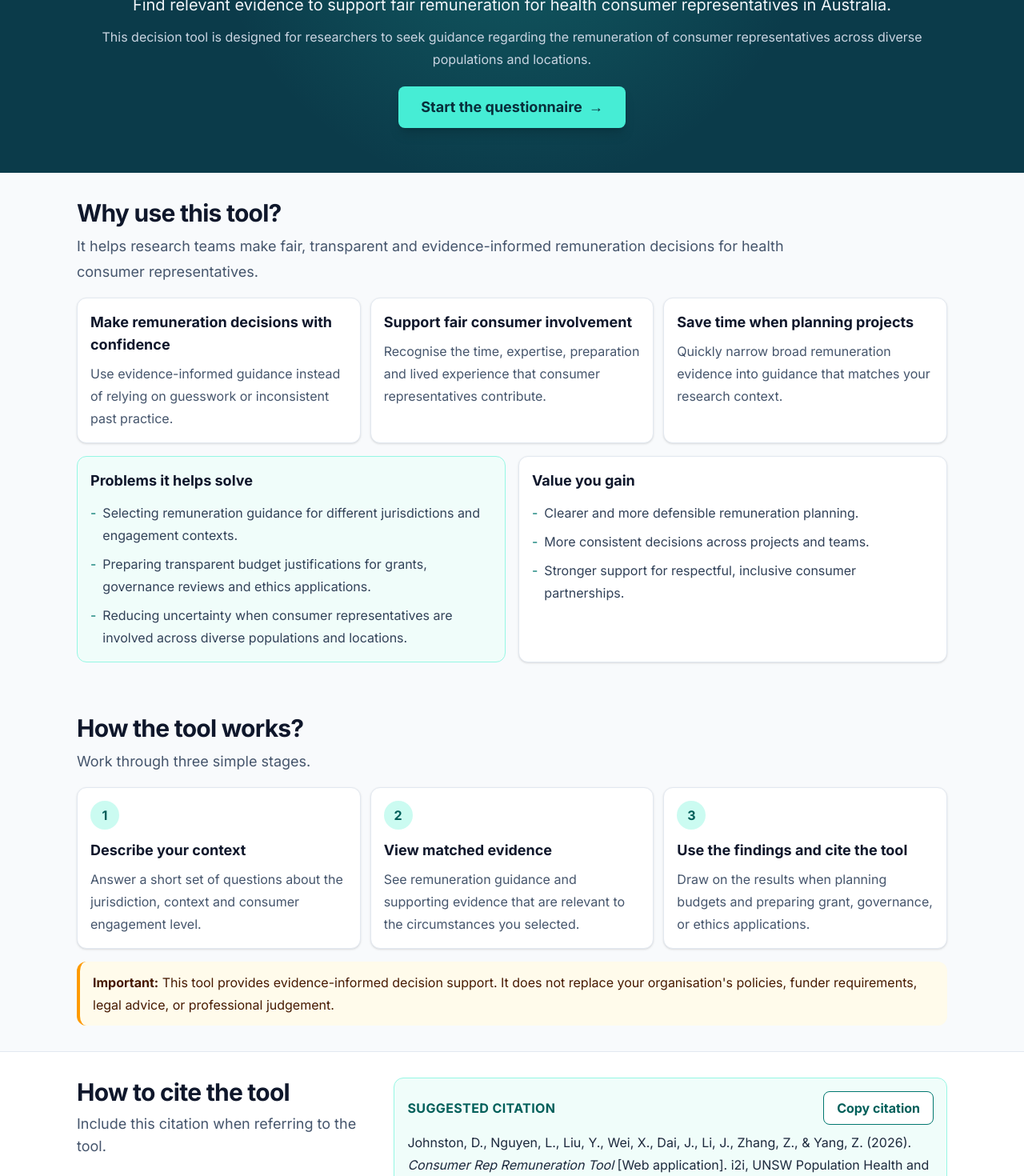
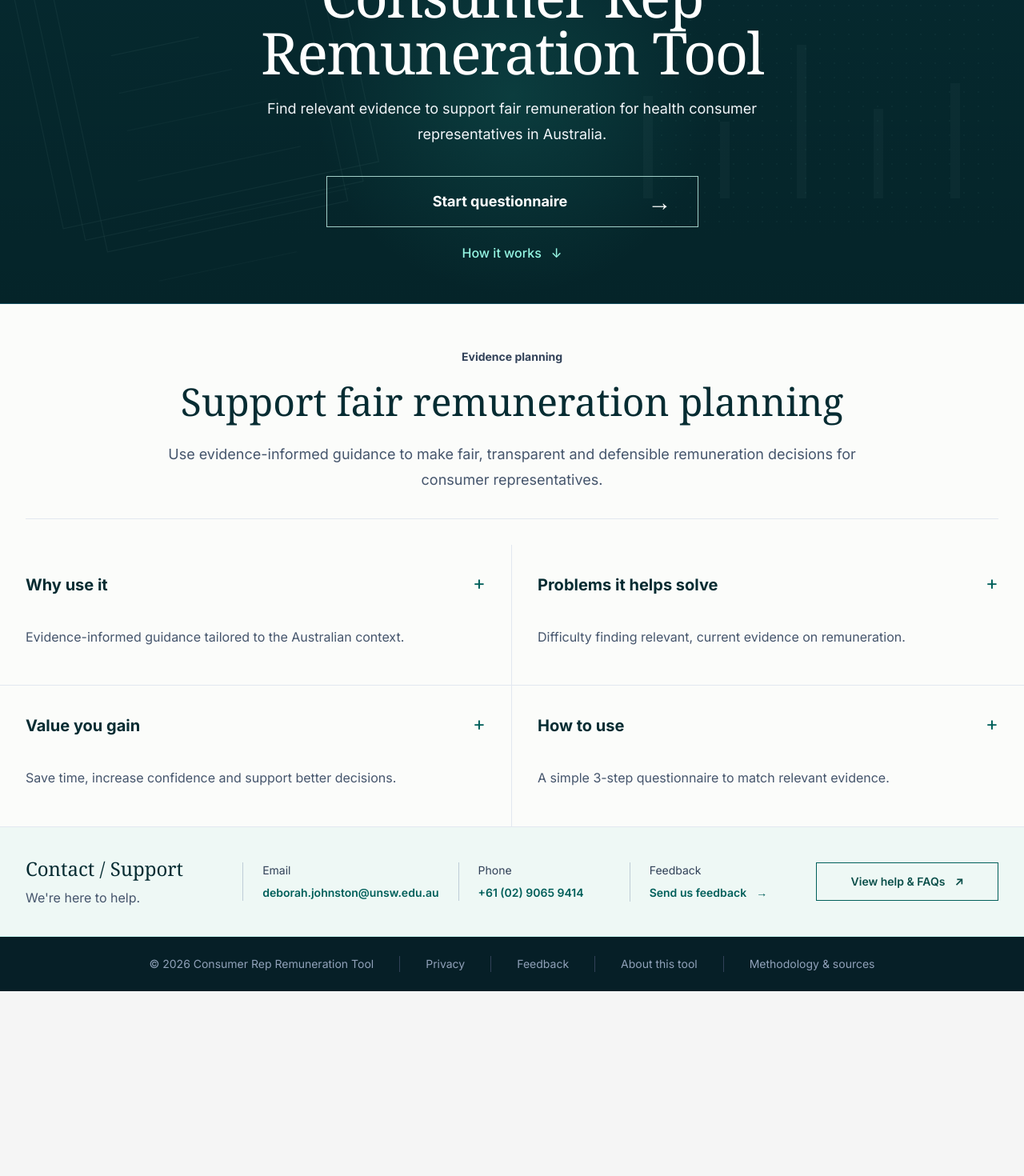
Before and after one commit to unsw-cse-comp99-3900/capstone-project-26t2-9900-t13c-cake, a Next.js app: page / in a window 1280 px wide. Shown: the part 140-1610 px from the top of the page at 80% size. After the commit the page ends 1379 px from the top, so only its background shows below. Built offline with nearby package versions, Linux system fonts and the light colour scheme.

Commit message:
feat: refine landing experience and support info

```diff
--- a/src/app/globals.css
+++ b/src/app/globals.css
@@ -41,6 +41,63 @@
 ::selection {
   background: #0f766e;
   color: #ffffff;
+}
+
+.landing-rise {
+  animation: landing-rise 700ms ease-out both;
+}
+
+.landing-rise-delay-1 {
+  animation-delay: 110ms;
+}
+
+.landing-rise-delay-2 {
+  animation-delay: 220ms;
+}
+
+.landing-rise-delay-3 {
+  animation-delay: 330ms;
+}
+
+.landing-rise-delay-4 {
+  animation-delay: 440ms;
+}
+
+.landing-rise-delay-5 {
+  animation-delay: 550ms;
+}
+
+.landing-rise-delay-6 {
+  animation-delay: 660ms;
+}
+
+.landing-line {
+  animation: landing-line 720ms ease-out both;
+  transform-origin: center;
+}
+
+@keyframes landing-rise {
+  from {
+    opacity: 0;
+    transform: translateY(16px);
+  }
+
+  to {
+    opacity: 1;
+    transform: translateY(0);
+  }
+}
+
+@keyframes landing-line {
+  from {
+    opacity: 0;
+    transform: scaleX(0.72);
+  }
+
+  to {
+    opacity: 1;
+    transform: scaleX(1);
+  }
 }
 
 @media (prefers-contrast: more) {
--- a/src/components/landing/LandingPage.tsx
+++ b/src/components/landing/LandingPage.tsx
@@ -1,287 +1,229 @@
 import Link from "next/link";
-import { CitationCopyButton } from "./CitationCopyButton";
 
-const instructions = [
+const featurePanels = [
   {
-    title: "Describe your context",
-    description:
-      "Answer a short set of questions about the jurisdiction, context and consumer engagement level.",
+    title: "Why use it",
+    summary: "Evidence-informed guidance tailored to the Australian context.",
+    details:
+      "Support fair and consistent remuneration planning with guidance matched to your research circumstances.",
   },
   {
-    title: "View matched evidence",
-    description:
-      "See remuneration guidance and supporting evidence that are relevant to the circumstances you selected.",
+    title: "Problems it helps solve",
+    summary: "Difficulty finding relevant, current evidence on remuneration.",
+    details: "Uncertainty about fair, reasonable and consistent payment.",
   },
   {
-    title: "Use the findings and cite the tool",
-    description:
-      "Draw on the results when planning budgets and preparing grant, governance, or ethics applications.",
+    title: "Value you gain",
+    summary: "Save time, increase confidence and support better decisions.",
+    details:
+      "Use clearer evidence when preparing project budgets, governance notes and ethics materials.",
+  },
+  {
+    title: "How to use",
+    summary: "A simple 3-step questionnaire to match relevant evidence.",
+    details:
+      "Answer context questions, view matched results, then use and cite the guidance.",
   },
 ];
 
-const reasons = [
-  {
-    title: "Make remuneration decisions with confidence",
-    description:
-      "Use evidence-informed guidance instead of relying on guesswork or inconsistent past practice.",
-  },
-  {
-    title: "Support fair consumer involvement",
-    description:
-      "Recognise the time, expertise, preparation and lived experience that consumer representatives contribute.",
-  },
-  {
-    title: "Save time when planning projects",
-    description:
-      "Quickly narrow broad remuneration evidence into guidance that matches your research context.",
-  },
-];
-
-const supportAreas = [
-  "Selecting remuneration guidance for different jurisdictions and engagement contexts.",
-  "Preparing transparent budget justifications for grants, governance reviews and ethics applications.",
-  "Reducing uncertainty when consumer representatives are involved across diverse populations and locations.",
-];
-
-const values = [
-  "Clearer and more defensible remuneration planning.",
-  "More consistent decisions across projects and teams.",
-  "Stronger support for respectful, inclusive consumer partnerships.",
-];
-
-const citation =
-  "Johnston, D., Nguyen, L., Liu, Y., Wei, X., Dai, J., Li, J., Zhang, Z., & Yang, Z. (2026). Consumer Rep Remuneration Tool [Web application]. i2i, UNSW Population Health and UNSW COMP9900/3900 Team T13C.";
-
 export function LandingPage() {
   return (
-    <main id="main-content" tabIndex={-1} className="min-h-screen overflow-hidden bg-slate-50 text-slate-900 outline-none">
-      <section className="relative isolate bg-[#0b3b4a] text-white">
+    <main
+      id="main-content"
+      tabIndex={-1}
+      className="min-h-screen overflow-hidden bg-[#fbfcfa] text-slate-900 outline-none"
+    >
+      <section className="relative isolate flex min-h-[520px] border-b border-[#164f5f] bg-[#062c32] text-white">
         <div
           aria-hidden="true"
-          className="absolute inset-0 -z-10 bg-[radial-gradient(circle_at_top,_rgba(45,212,191,0.22),_transparent_52%)]"
+          className="absolute inset-0 -z-10 bg-[radial-gradient(circle_at_center,_rgba(40,166,150,0.17),_transparent_36%),linear-gradient(180deg,_rgba(0,0,0,0.05),_rgba(0,0,0,0.18))]"
         />
-        <div className="mx-auto flex w-full max-w-6xl flex-col items-center px-4 py-8 text-center sm:px-6 sm:py-10 lg:px-8 lg:py-14">
-            <h1 className="w-full text-3xl font-bold leading-tight tracking-tight sm:text-4xl lg:text-5xl">
+        <div
+          aria-hidden="true"
+          className="absolute left-8 top-7 -z-10 hidden h-[390px] w-[420px] -rotate-12 opacity-20 lg:block"
+        >
+          <span className="absolute inset-x-2 top-0 h-[360px] border border-teal-100/25" />
+          <span className="absolute inset-x-8 top-5 h-[360px] border border-teal-100/25" />
+          <span className="absolute inset-x-14 top-10 h-[360px] border border-teal-100/25" />
+          <span className="absolute left-28 top-40 h-px w-28 bg-teal-100/24" />
+          <span className="absolute left-28 top-52 h-px w-36 bg-teal-100/18" />
+          <span className="absolute left-28 top-64 h-px w-48 bg-teal-100/14" />
+          <span className="absolute left-28 top-80 h-px w-52 bg-teal-100/20" />
+          <span className="absolute left-28 top-96 h-px w-64 bg-teal-100/16" />
+          <span className="absolute left-28 top-112 h-px w-44 bg-teal-100/14" />
+        </div>
+        <div
+          aria-hidden="true"
+          className="absolute right-8 top-12 -z-10 hidden h-[380px] w-[430px] opacity-25 lg:block"
+        >
+          <span className="absolute inset-0 opacity-50 [background-image:radial-gradient(rgba(125,219,207,0.34)_1px,transparent_1px)] [background-size:18px_18px]" />
+          <span className="absolute bottom-10 right-12 h-36 w-3 bg-teal-100/12" />
+          <span className="absolute bottom-10 right-36 h-28 w-3 bg-teal-100/12" />
+          <span className="absolute bottom-10 right-60 h-48 w-3 bg-teal-100/12" />
+          <span className="absolute bottom-10 right-84 h-24 w-3 bg-teal-100/12" />
+          <span className="absolute bottom-10 right-108 h-32 w-3 bg-teal-100/12" />
+        </div>
+
+        <div className="mx-auto flex w-full max-w-5xl flex-col items-center justify-center px-4 pb-10 pt-12 text-center sm:px-6 lg:px-8">
+          <p className="landing-rise text-sm font-semibold uppercase tracking-[0.28em] text-teal-200">
+            Evidence-informed decision support
+          </p>
+          <h1 className="landing-rise landing-rise-delay-1 mt-5 max-w-4xl font-[Georgia,serif] text-5xl font-normal leading-[0.98] tracking-tight text-white sm:text-6xl lg:text-7xl">
             Consumer Rep Remuneration Tool
           </h1>
-            <p className="mt-3 w-full text-lg leading-8 text-slate-100 sm:text-xl sm:leading-9">
-              Find relevant evidence to support fair remuneration for health consumer representatives in Australia.
+          <p className="landing-rise landing-rise-delay-2 mt-5 max-w-2xl text-lg leading-8 text-slate-100">
+            Find relevant evidence to support fair remuneration for health
+            consumer representatives in Australia.
           </p>
-            <p className="mt-2 w-full text-base leading-7 text-slate-300">
-              This decision tool is designed for researchers to seek guidance regarding the remuneration of consumer representatives across diverse populations and locations.
-            </p>
+
+          <div className="landing-rise landing-rise-delay-3 mt-9 flex w-full max-w-[465px] flex-col items-center gap-5">
             <Link
               href="/questionnaire"
-              className="mt-5 inline-flex min-h-12 items-center justify-center rounded-lg bg-teal-300 px-7 py-3 text-lg font-bold text-[#082f3b] shadow-lg shadow-black/15 transition hover:bg-teal-200 focus-visible:outline-3 focus-visible:outline-offset-4 focus-visible:outline-white"
+              className="group inline-flex min-h-16 w-full items-center justify-center border border-teal-100/80 px-8 py-4 text-lg font-bold text-white transition hover:border-teal-100 hover:bg-teal-50 hover:text-[#062c32] focus-visible:outline-3 focus-visible:outline-offset-4 focus-visible:outline-white"
             >
-              Start the questionnaire
-              <span aria-hidden="true" className="ml-2">
+              <span className="flex-1 text-center">Start questionnaire</span>
+              <span
+                aria-hidden="true"
+                className="text-3xl font-normal leading-none transition-transform group-hover:translate-x-1"
+              >
                 &rarr;
               </span>
             </Link>
-        </div>
-      </section>
-
-      <section
-        aria-labelledby="why-heading"
-        className="mx-auto w-full max-w-6xl px-4 py-7 sm:px-6 sm:py-8 lg:px-8"
+            <Link
+              href="#how-it-works"
+              className="inline-flex items-center gap-3 text-base font-medium text-teal-200 transition hover:text-white focus-visible:outline-3 focus-visible:outline-offset-4 focus-visible:outline-white"
             >
-        <div className="max-w-4xl">
-          <h2
-            id="why-heading"
-            className="text-2xl font-bold tracking-tight text-slate-900 sm:text-3xl"
-          >
-            Why use this tool?
-          </h2>
-          <p className="mt-2 text-lg leading-8 text-slate-600">
-            It helps research teams make fair, transparent and evidence-informed
-            remuneration decisions for health consumer representatives.
-          </p>
-        </div>
-
-        <div className="mt-4 grid gap-3 md:grid-cols-3">
-          {reasons.map((reason) => (
-            <article
-              key={reason.title}
-              className="rounded-xl border border-slate-200 bg-white p-3 shadow-sm sm:p-4"
-            >
-              <h3 className="text-lg font-bold text-slate-900">
-                {reason.title}
-              </h3>
-              <p className="mt-2 text-base leading-7 text-slate-600">
-                {reason.description}
-              </p>
-            </article>
-          ))}
-        </div>
-
-        <div className="mt-4 grid gap-4 lg:grid-cols-2">
-          <div className="rounded-xl border border-teal-200 bg-teal-50 p-4">
-            <h3 className="text-lg font-bold text-slate-900">
-              Problems it helps solve
-            </h3>
-            <ul className="mt-3 space-y-2 text-base leading-7 text-slate-700">
-              {supportAreas.map((area) => (
-                <li key={area} className="flex gap-2">
-                  <span aria-hidden="true" className="text-teal-700">
-                    -
-                  </span>
-                  <span>{area}</span>
-                </li>
-              ))}
-            </ul>
-          </div>
-
-          <div className="rounded-xl border border-slate-200 bg-white p-4 shadow-sm">
-            <h3 className="text-lg font-bold text-slate-900">
-              Value you gain
-            </h3>
-            <ul className="mt-3 space-y-2 text-base leading-7 text-slate-700">
-              {values.map((value) => (
-                <li key={value} className="flex gap-2">
-                  <span aria-hidden="true" className="text-teal-700">
-                    -
-                  </span>
-                  <span>{value}</span>
-                </li>
-              ))}
-            </ul>
+              How it works
+              <span aria-hidden="true">&darr;</span>
+            </Link>
           </div>
         </div>
       </section>
 
       <section
+        aria-labelledby="overview-heading"
         id="how-it-works"
-        aria-labelledby="instructions-heading"
-        className="mx-auto w-full max-w-6xl px-4 py-7 sm:px-6 sm:py-8 lg:px-8"
+        className="border-b border-slate-200 bg-[#fbfcfa]"
       >
-        <div className="max-w-4xl">
+        <div className="mx-auto w-full max-w-7xl px-6 pb-8 pt-12 text-center sm:px-8 sm:pt-14">
+          <p className="landing-rise text-sm font-bold text-slate-700">
+            Evidence planning
+          </p>
           <h2
-            id="instructions-heading"
-            className="text-2xl font-bold tracking-tight text-slate-900 sm:text-3xl"
+            id="overview-heading"
+            className="landing-rise landing-rise-delay-1 mt-4 font-[Georgia,serif] text-4xl font-normal leading-tight text-[#062c32] sm:text-5xl"
           >
-            How the tool works?
+            Support fair remuneration planning
           </h2>
-          <p className="mt-2 text-lg leading-8 text-slate-600 md:whitespace-nowrap">
-            Work through three simple stages.
+          <p className="landing-rise landing-rise-delay-2 mx-auto mt-5 max-w-4xl text-lg leading-8 text-slate-600">
+            Use evidence-informed guidance to make fair, transparent and
+            defensible remuneration decisions for consumer representatives.
           </p>
+          <div className="landing-line landing-rise-delay-3 mt-8 h-px w-full bg-slate-200" />
         </div>
 
-        <ol className="mt-4 grid gap-3 md:grid-cols-3">
-          {instructions.map((instruction, index) => (
-            <li
-              key={instruction.title}
-              className="rounded-xl border border-slate-200 bg-white p-3 shadow-sm sm:p-4"
+        <div className="mx-auto grid w-full max-w-7xl md:grid-cols-2">
+          {featurePanels.map((panel, index) => (
+            <article
+              key={panel.title}
+              className={[
+                "landing-rise group min-h-44 border-slate-200 px-6 py-9 transition hover:bg-[#f6faf8] sm:px-8",
+                index === 0 ? "landing-rise-delay-3" : "",
+                index === 1 ? "landing-rise-delay-4" : "",
+                index === 2 ? "landing-rise-delay-5" : "",
+                index === 3 ? "landing-rise-delay-6" : "",
+                index % 2 === 0 ? "md:border-r" : "",
+                index < 2 ? "border-b" : "",
+              ].join(" ")}
             >
-              <span className="flex size-9 items-center justify-center rounded-full bg-teal-100 text-base font-bold text-teal-800">
-                {index + 1}
+              <div className="flex items-start justify-between gap-6">
+                <h3 className="text-xl font-bold text-[#062c32] transition group-hover:text-[#e95f45]">
+                  {panel.title}
+                </h3>
+                <span
+                  aria-hidden="true"
+                  className="text-2xl leading-none text-teal-800 transition group-hover:rotate-45 group-hover:text-[#e95f45]"
+                >
+                  +
                 </span>
-              <h3 className="mt-3 text-lg font-bold text-slate-900">
-                {instruction.title}
-              </h3>
-              <p className="mt-2 text-base leading-7 text-slate-600">
-                {instruction.description}
+              </div>
+              <div className="mt-5 h-px w-full bg-transparent transition group-hover:bg-[#e95f45]" />
+              <p className="mt-4 text-base leading-7 text-slate-600">
+                {panel.summary}
               </p>
-            </li>
+              <p className="max-h-0 overflow-hidden pt-0 text-base leading-7 text-slate-600 opacity-0 transition-all duration-300 group-hover:max-h-24 group-hover:pt-2 group-hover:opacity-100">
+                {panel.details}
+              </p>
+            </article>
           ))}
-        </ol>
-
-        <aside className="mt-4 rounded-xl border-l-4 border-amber-500 bg-amber-50 px-4 py-3 text-base leading-7 text-amber-950">
-          <strong>Important:</strong> This tool provides evidence-informed decision support. It does not replace your organisation&apos;s policies, funder requirements, legal advice, or professional judgement.
-        </aside>
-      </section>
-
-      <section
-        aria-labelledby="citation-heading"
-        className="border-y border-slate-200 bg-white"
-      >
-        <div className="mx-auto grid w-full max-w-6xl gap-4 px-4 py-7 sm:px-6 sm:py-8 lg:grid-cols-[0.7fr_1.3fr] lg:gap-6 lg:px-8">
-          <div>
-            <h2
-              id="citation-heading"
-              className="text-2xl font-bold tracking-tight text-slate-900 sm:text-3xl"
-            >
-              How to cite the tool
-            </h2>
-            <p className="mt-2 text-lg leading-7 text-slate-600">
-              Include this citation when referring to the tool.
-            </p>
-          </div>
-
-          <div className="min-w-0 rounded-xl border border-teal-200 bg-teal-50 p-3 sm:p-4">
-            <div className="flex flex-wrap items-center justify-between gap-3">
-              <p className="text-base font-bold uppercase tracking-wide text-teal-800">
-                Suggested citation
-              </p>
-              <CitationCopyButton citation={citation} />
-            </div>
-            <p className="mt-2 break-words text-base leading-7 text-slate-800">
-              Johnston, D., Nguyen, L., Liu, Y., Wei, X., Dai, J., Li, J., Zhang, Z., &amp; Yang, Z. (2026). <cite>Consumer Rep Remuneration Tool</cite>{" "} [Web application]. i2i, UNSW Population Health and UNSW COMP9900/3900 Team T13C Cake.
-            </p>
-            <div className="mt-3 border-t border-teal-200 pt-3 text-base leading-7 text-slate-600">
-              <p>
-                <strong className="text-slate-800">Project supervisors:</strong>{" "}
-                Deborah Johnston and Loc Nguyen
-              </p>
-              <p className="mt-2">
-                <strong className="text-slate-800">Student group:</strong> UNSW
-                COMP9900/3900 Team T13C
-              </p>
-            </div>
-          </div>
         </div>
       </section>
 
-      <footer className="bg-slate-950 text-slate-300">
-        <div className="mx-auto grid w-full max-w-6xl gap-5 px-4 py-5 text-base sm:px-6 md:grid-cols-[1.2fr_1fr] md:items-start lg:px-8">
+      <section className="border-b border-teal-100 bg-[#eef8f5]">
+        <div className="mx-auto grid w-full max-w-7xl gap-6 px-6 py-9 sm:px-8 lg:grid-cols-[1.3fr_1fr_1fr_1.1fr_1.2fr] lg:items-center">
           <div>
-            <p className="font-bold text-slate-100">Contact us</p>
-            <div className="mt-2 space-y-1 leading-7">
-              <p>Availability: Mon, Tue, Wed - Implementation to Impact (i2i)</p>
-              <p>School of Population Health - Faculty of Medicine and Health</p>
-              <p>L5 Health Translation Hub (C29) - UNSW Sydney NSW 2052</p>
-              <p>
-                E:{" "}
+            <h2 className="font-[Georgia,serif] text-2xl text-[#062c32]">
+              Contact / Support
+            </h2>
+            <p className="mt-2 text-base text-slate-600">We&apos;re here to help.</p>
+          </div>
+          <div className="border-slate-400/50 lg:border-l lg:pl-6">
+            <p className="text-sm text-slate-700">Email</p>
             <a
               href="mailto:deborah.johnston@unsw.edu.au"
-                  className="transition hover:text-slate-100"
+              className="mt-2 block text-sm font-semibold text-teal-800 transition hover:text-teal-950"
             >
               deborah.johnston@unsw.edu.au
-                </a>{" "}
-                T:{" "}
-                <a href="tel:+610290659414" className="transition hover:text-slate-100">
+            </a>
+          </div>
+          <div className="border-slate-400/50 lg:border-l lg:pl-6">
+            <p className="text-sm text-slate-700">Phone</p>
+            <a
+              href="tel:+610290659414"
+              className="mt-2 block text-sm font-semibold text-teal-800 transition hover:text-teal-950"
+            >
               +61 (02) 9065 9414
             </a>
-              </p>
           </div>
-          </div>
-          <div className="flex flex-col gap-2 md:items-end md:text-right">
-            <p>&copy; 2026 T13C Cake</p>
-            <p>Developed with i2i, UNSW Population Health</p>
-            <nav
-              aria-label="Footer navigation"
-              className="mt-1 flex flex-wrap gap-x-4 gap-y-2 md:justify-end"
-            >
-              <Link
-                href="/privacy"
-                className="font-semibold text-teal-200 transition hover:text-white focus-visible:outline-3 focus-visible:outline-offset-4 focus-visible:outline-teal-200"
-              >
-                Privacy/Data Scope
-              </Link>
+          <div className="border-slate-400/50 lg:border-l lg:pl-6">
+            <p className="text-sm text-slate-700">Feedback</p>
             <Link
               href="/feedback"
-                className="font-semibold text-teal-200 transition hover:text-white focus-visible:outline-3 focus-visible:outline-offset-4 focus-visible:outline-teal-200"
+              className="mt-2 inline-flex items-center gap-3 text-sm font-semibold text-teal-800 transition hover:text-teal-950"
             >
-                Anonymous feedback
+              Send us feedback
+              <span aria-hidden="true">&rarr;</span>
             </Link>
+          </div>
           <Link
-                href="/admin"
-                className="font-semibold text-teal-200 transition hover:text-white focus-visible:outline-3 focus-visible:outline-offset-4 focus-visible:outline-teal-200"
+            href="/feedback"
+            className="inline-flex min-h-12 items-center justify-center gap-3 border border-teal-800 px-5 py-3 text-sm font-semibold text-teal-900 transition hover:bg-teal-900 hover:text-white focus-visible:outline-3 focus-visible:outline-offset-4 focus-visible:outline-teal-800"
           >
-                Administrator account centre
+            View help &amp; FAQs
+            <span aria-hidden="true">↗</span>
           </Link>
-            </nav>
         </div>
+      </section>
+
+      <footer className="bg-[#061f27] text-slate-400">
+        <div className="mx-auto flex w-full max-w-7xl flex-col gap-4 px-6 py-6 text-sm sm:px-8 md:flex-row md:items-center md:justify-center md:gap-8">
+          <p>&copy; 2026 Consumer Rep Remuneration Tool</p>
+          <span aria-hidden="true" className="hidden h-5 w-px bg-slate-700 md:block" />
+          <Link href="/privacy" className="transition hover:text-white">
+            Privacy
+          </Link>
+          <span aria-hidden="true" className="hidden h-5 w-px bg-slate-700 md:block" />
+          <Link href="/feedback" className="transition hover:text-white">
+            Feedback
+          </Link>
+          <span aria-hidden="true" className="hidden h-5 w-px bg-slate-700 md:block" />
+          <Link href="/admin" className="transition hover:text-white">
+            About this tool
+          </Link>
+          <span aria-hidden="true" className="hidden h-5 w-px bg-slate-700 md:block" />
+          <a href="#how-it-works" className="transition hover:text-white">
+            Methodology &amp; sources
+          </a>
         </div>
       </footer>
     </main>
--- a/src/components/results/ResultsPanel.tsx
+++ b/src/components/results/ResultsPanel.tsx
@@ -218,6 +218,37 @@
       <div className="mt-4">
         <DisclaimerBanner />
       </div>
+
+      <aside className="no-print mt-4 border border-teal-200 bg-[#e9f5f2] px-4 py-4">
+        <div className="grid gap-3 md:grid-cols-[0.45fr_1fr] md:items-center">
+          <div>
+            <h3 className="text-base font-bold text-slate-950">Contact / Support</h3>
+            <p className="mt-1 text-sm leading-6 text-slate-600">
+              Need help interpreting results or want to provide feedback?
+            </p>
+          </div>
+          <div className="flex flex-wrap gap-x-5 gap-y-2 text-sm font-semibold text-slate-700 md:justify-end">
+            <a
+              href="mailto:deborah.johnston@unsw.edu.au"
+              className="text-teal-800 underline underline-offset-4 transition hover:text-teal-950 focus-visible:outline-3 focus-visible:outline-offset-2 focus-visible:outline-teal-700"
+            >
+              deborah.johnston@unsw.edu.au
+            </a>
+            <a
+              href="tel:+610290659414"
+              className="text-teal-800 underline underline-offset-4 transition hover:text-teal-950 focus-visible:outline-3 focus-visible:outline-offset-2 focus-visible:outline-teal-700"
+            >
+              +61 (02) 9065 9414
+            </a>
+            <a
+              href="/feedback"
+              className="text-teal-800 underline underline-offset-4 transition hover:text-teal-950 focus-visible:outline-3 focus-visible:outline-offset-2 focus-visible:outline-teal-700"
+            >
+              Anonymous feedback
+            </a>
+          </div>
+        </div>
+      </aside>
     </section>
   );
 }
```
Lines whose indentation alone changed are shown as unchanged.
